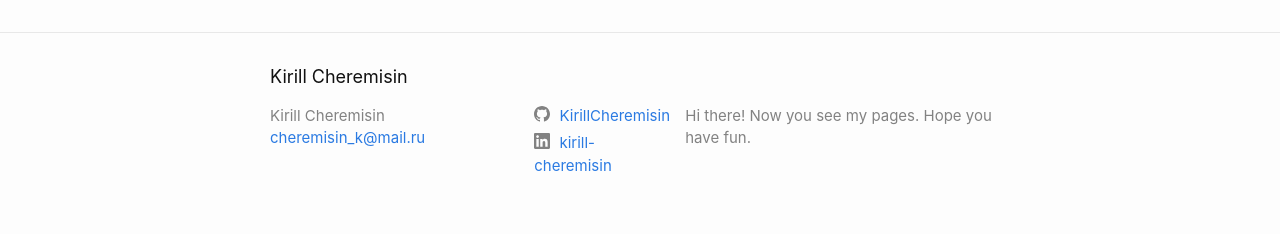
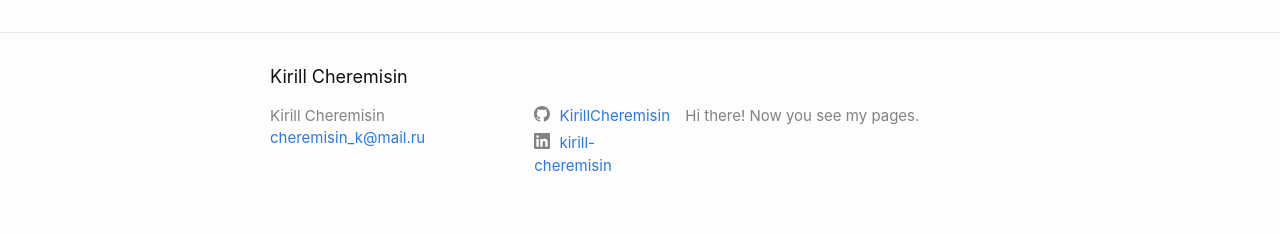
Before and after one commit to KirillCheremisin/KirillCheremisin.github.io, a Jekyll site: the page built from index.md, in a window 1280 px wide. Shown: the part 1212-1446 px from the top of the page. Built offline with Jekyll 4.4.1, drawn with Linux system fonts in a browser that asks for light colours.

```diff
--- a/_config.yml
+++ b/_config.yml
@@ -16,7 +16,7 @@
 title: Kirill Cheremisin
 email: cheremisin_k@mail.ru
 description:
-  Hi there! Now you see my pages. Hope you have fun.
+  Hi there! Now you see my pages.
 baseurl: "" # the subpath of your site, e.g. /blog
 url: "" # the base hostname & protocol for your site, e.g. http://example.com
 #twitter_username: jekyllrb
```
Also changed, not shown: assets/sertificates/SkyEng - Business English Intermediate.png (added).
